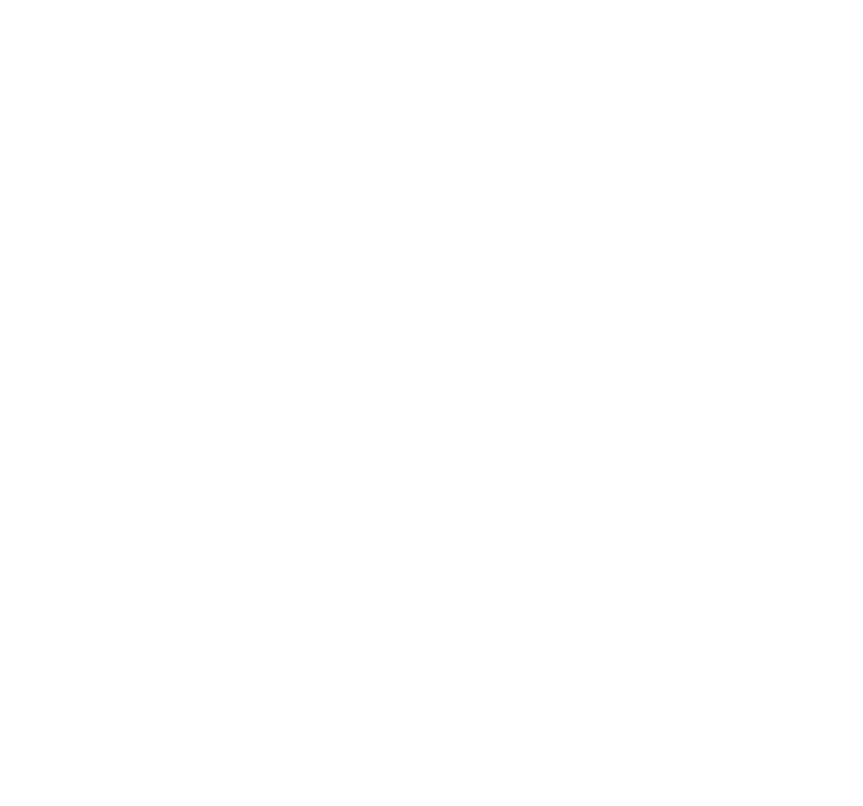
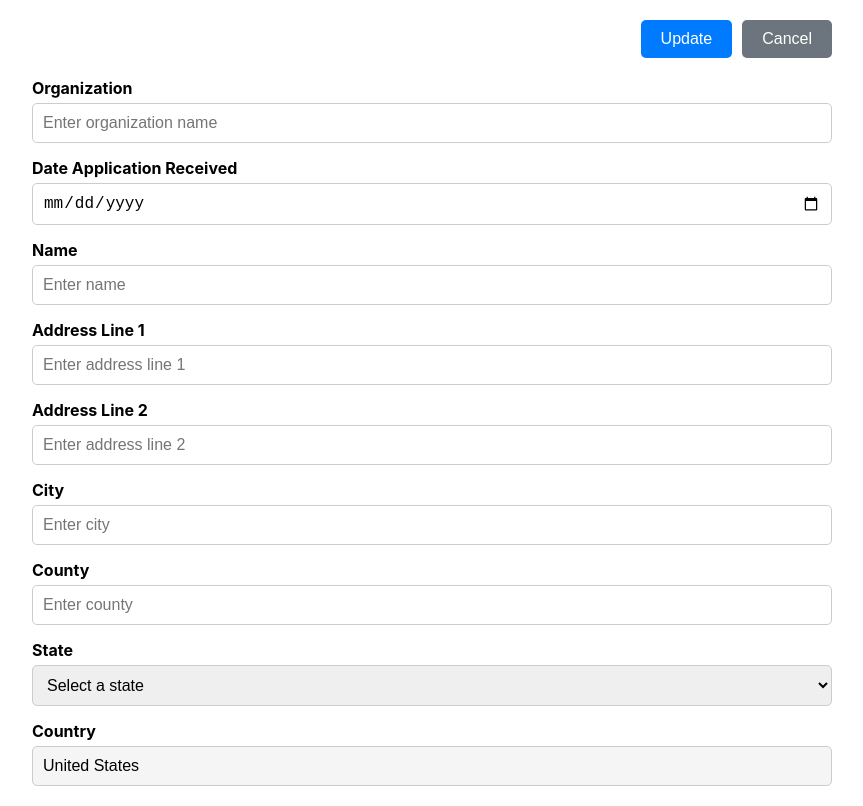
Before and after one commit to SangeethaNithiCelsior/InsMockUp, a React (Create React App) app: page /create-account in a window 1280 px wide. Before the commit this address had no page. Shown: the whole page, without its empty margins (208-1071 px from the left). Built offline with nearby package versions, Linux system fonts and the light colour scheme.

Commit message:
Create Account Screen

```diff
--- /dev/null
+++ b/src/pages/CreateAccount/CreateAccountPage.js
@@ -0,0 +1,173 @@
+// src/pages/CreateAccountPage.js
+import React, { useState } from 'react';
+import { useNavigate } from 'react-router-dom';
+import styles from './CreateAccountPage.module.css';
+
+const CreateAccountPage = () => {
+  const navigate = useNavigate();
+
+  // State to manage form fields
+  const [formData, setFormData] = useState({
+    organization: '',
+    dateApplicationReceived: '',
+    name: '',
+    addressLine1: '',
+    addressLine2: '',
+    city: '',
+    county: '',
+    state: '',
+    country: 'United States', // Non-editable
+  });
+
+  // Handle form field changes
+  const handleChange = (e) => {
+    const { name, value } = e.target;
+    setFormData({
+      ...formData,
+      [name]: value,
+    });
+  };
+
+  // Handle Update button click
+  const handleUpdate = () => {
+    alert('Account created successfully!');
+    navigate('/desktop'); // Navigate back to the Desktop page
+  };
+
+  // Handle Cancel button click
+  const handleCancel = () => {
+    navigate('/desktop'); // Navigate back to the Desktop page
+  };
+
+  // List of US states for the dropdown
+  const usStates = [
+    'Alabama', 'Alaska', 'Arizona', 'Arkansas', 'California', 'Colorado', 'Connecticut', 'Delaware',
+    'Florida', 'Georgia', 'Hawaii', 'Idaho', 'Illinois', 'Indiana', 'Iowa', 'Kansas', 'Kentucky',
+    'Louisiana', 'Maine', 'Maryland', 'Massachusetts', 'Michigan', 'Minnesota', 'Mississippi',
+    'Missouri', 'Montana', 'Nebraska', 'Nevada', 'New Hampshire', 'New Jersey', 'New Mexico',
+    'New York', 'North Carolina', 'North Dakota', 'Ohio', 'Oklahoma', 'Oregon', 'Pennsylvania',
+    'Rhode Island', 'South Carolina', 'South Dakota', 'Tennessee', 'Texas', 'Utah', 'Vermont',
+    'Virginia', 'Washington', 'West Virginia', 'Wisconsin', 'Wyoming',
+  ];
+
+  return (
+    <div className={styles.createAccountContainer}>
+      {/* Update and Cancel Buttons */}
+      <div className={styles.buttonContainer}>
+        <button onClick={handleUpdate} className={styles.updateButton}>
+          Update
+        </button>
+        <button onClick={handleCancel} className={styles.cancelButton}>
+          Cancel
+        </button>
+      </div>
+
+      {/* Form */}
+      <form className={styles.form}>
+        <div className={styles.formGroup}>
+          <label>Organization</label>
+          <input
+            type="text"
+            name="organization"
+            value={formData.organization}
+            onChange={handleChange}
+            placeholder="Enter organization name"
+          />
+        </div>
+
+        <div className={styles.formGroup}>
+          <label>Date Application Received</label>
+          <input
+            type="date"
+            name="dateApplicationReceived"
+            value={formData.dateApplicationReceived}
+            onChange={handleChange}
+          />
+        </div>
+
+        <div className={styles.formGroup}>
+          <label>Name</label>
+          <input
+            type="text"
+            name="name"
+            value={formData.name}
+            onChange={handleChange}
+            placeholder="Enter name"
+          />
+        </div>
+
+        <div className={styles.formGroup}>
+          <label>Address Line 1</label>
+          <input
+            type="text"
+            name="addressLine1"
+            value={formData.addressLine1}
+            onChange={handleChange}
+            placeholder="Enter address line 1"
+          />
+        </div>
+
+        <div className={styles.formGroup}>
+          <label>Address Line 2</label>
+          <input
+            type="text"
+            name="addressLine2"
+            value={formData.addressLine2}
+            onChange={handleChange}
+            placeholder="Enter address line 2"
+          />
+        </div>
+
+        <div className={styles.formGroup}>
+          <label>City</label>
+          <input
+            type="text"
+            name="city"
+            value={formData.city}
+            onChange={handleChange}
+            placeholder="Enter city"
+          />
+        </div>
+
+        <div className={styles.formGroup}>
+          <label>County</label>
+          <input
+            type="text"
+            name="county"
+            value={formData.county}
+            onChange={handleChange}
+            placeholder="Enter county"
+          />
+        </div>
+
+        <div className={styles.formGroup}>
+          <label>State</label>
+          <select
+            name="state"
+            value={formData.state}
+            onChange={handleChange}
+          >
+            <option value="">Select a state</option>
+            {usStates.map((state) => (
+              <option key={state} value={state}>
+                {state}
+              </option>
+            ))}
+          </select>
+        </div>
+
+        <div className={styles.formGroup}>
+          <label>Country</label>
+          <input
+            type="text"
+            name="country"
+            value={formData.country}
+            readOnly // Non-editable
+          />
+        </div>
+      </form>
+    </div>
+  );
+};
+
+export default CreateAccountPage;
--- /dev/null
+++ b/src/pages/CreateAccount/CreateAccountPage.module.css
@@ -0,0 +1,68 @@
+/* src/pages/CreateAccountPage.module.css */
+.createAccountContainer {
+    padding: 20px;
+    max-width: 800px;
+    margin: 0 auto;
+  }
+
+  .buttonContainer {
+    display: flex;
+    justify-content: flex-end;
+    gap: 10px;
+    margin-bottom: 20px;
+  }
+
+  .updateButton,
+  .cancelButton {
+    padding: 10px 20px;
+    border: none;
+    border-radius: 5px;
+    cursor: pointer;
+  }
+
+  .updateButton {
+    background-color: #007bff;
+    color: white;
+  }
+
+  .updateButton:hover {
+    background-color: #0056b3;
+  }
+
+  .cancelButton {
+    background-color: #6c757d;
+    color: white;
+  }
+
+  .cancelButton:hover {
+    background-color: #5a6268;
+  }
+
+  .form {
+    display: flex;
+    flex-direction: column;
+    gap: 15px;
+  }
+
+  .formGroup {
+    display: flex;
+    flex-direction: column;
+    gap: 5px;
+  }
+
+  .formGroup label {
+    font-weight: bold;
+  }
+
+  .formGroup input,
+  .formGroup select {
+    padding: 10px;
+    border: 1px solid #ccc;
+    border-radius: 5px;
+    font-size: 16px;
+  }
+
+  .formGroup input[readonly] {
+    background-color: #f5f5f5;
+    cursor: not-allowed;
+  }
--- a/src/pages/Desktop/DesktopPage.js
+++ b/src/pages/Desktop/DesktopPage.js
@@ -1,3 +1,4 @@
+// src/pages/DesktopPage.js
 import React, { useState } from 'react';
 import { useNavigate } from 'react-router-dom';
 import Navbar from '../../components/Navbar/Navbar';
@@ -7,14 +8,27 @@ import styles from './DesktopPage.module.css';
 const DesktopPage = () => {
   const [activeTopTab, setActiveTopTab] = useState('Desktop');
   const [activeSideItem, setActiveSideItem] = useState('Summary');
+  const [showNewAccountButton, setShowNewAccountButton] = useState(false);
   const navigate = useNavigate();
 
-  const handleTopTabClick = (tab) => setActiveTopTab(tab);
+  const handleTopTabClick = (tab) => {
+    setActiveTopTab(tab);
+    if (tab === 'Account') {
+      setShowNewAccountButton(true);
+    } else {
+      setShowNewAccountButton(false);
+    }
+  };
+
   const handleSideItemClick = (item) => setActiveSideItem(item);
 
   const handleLogout = () => {
     alert('You have been logged out.');
     navigate('/'); // Redirect to the Login Page
+  };
+
+  const handleNewAccountClick = () => {
+    navigate('/create-account'); // Navigate to the Create Account page
   };
 
   return (
@@ -40,6 +54,13 @@ const DesktopPage = () => {
         <div className={styles.mainContent}>
           <h1>My Summary</h1>
           <p>Welcome to your Desktop page! Here, you can view your summary.</p>
+
+          {/* New Account Button */}
+          {showNewAccountButton && (
+            <button onClick={handleNewAccountClick} className={styles.newAccountButton}>
+              New Account
+            </button>
+          )}
         </div>
       </div>
     </div>
--- a/src/pages/Desktop/DesktopPage.module.css
+++ b/src/pages/Desktop/DesktopPage.module.css
@@ -1,3 +1,4 @@
+/* src/pages/DesktopPage.module.css */
 .desktopContainer {
   display: flex;
   flex-direction: column;
@@ -19,3 +20,18 @@
   margin: 10px;
   box-shadow: 0 2px 4px rgba(0, 0, 0, 0.1);
 }
+
+/* New Account Button */
+.newAccountButton {
+  margin-top: 20px;
+  padding: 10px 20px;
+  background-color: #007bff;
+  color: white;
+  border: none;
+  border-radius: 5px;
+  cursor: pointer;
+}
+
+.newAccountButton:hover {
+  background-color: #0056b3;
+}
--- a/src/routes/AppRoutes.js
+++ b/src/routes/AppRoutes.js
@@ -2,6 +2,7 @@ import React from 'react';
 import { BrowserRouter as Router, Routes, Route } from 'react-router-dom';
 import LoginPage from '../pages/Login/LoginPage';
 import DesktopPage from '../pages/Desktop/DesktopPage';
+import CreateAccountPage from '../pages/CreateAccount/CreateAccountPage';
 
 const AppRoutes = () => {
   return (
@@ -9,6 +10,7 @@ const AppRoutes = () => {
       <Routes>
         <Route path="/" element={<LoginPage />} />
         <Route path="/desktop" element={<DesktopPage />} />
+        <Route path="/create-account" element={<CreateAccountPage />} />
       </Routes>
     </Router>
   );
```
Lines whose indentation alone changed are shown as unchanged.
